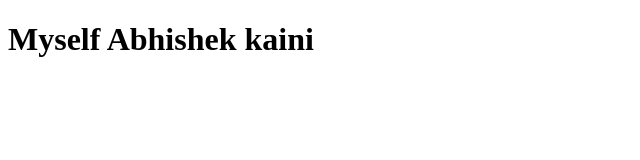
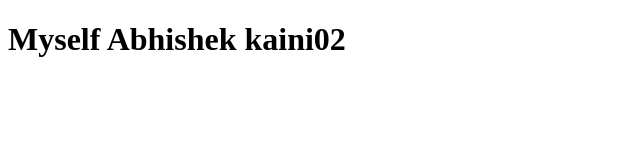
Before and after one commit to AbhishekKaini/hyperZ, a plain HTML site: page index.html in a window 1280 px wide. Shown: the full height of the page, 0-640 px from the left. Drawn offline with Linux system fonts and the light colour scheme.

Commit message:
My 3rd commit

```diff
--- a/index.html
+++ b/index.html
@@ -7,7 +7,7 @@
     <title>Document</title>
 </head>
 <body>
-    <h1>Myself Abhishek kaini </h1>
+    <h1>Myself Abhishek kaini02</h1>
 
 </body>
 </html>
```
